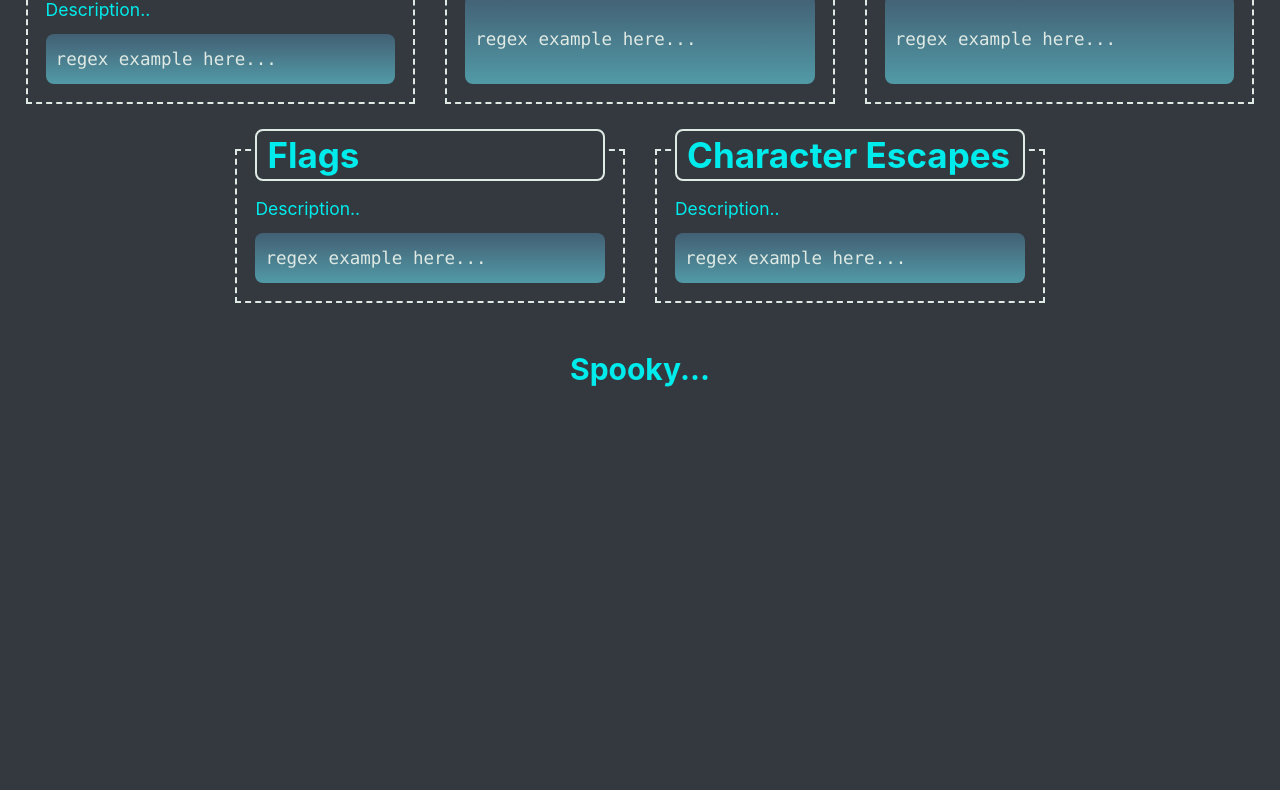
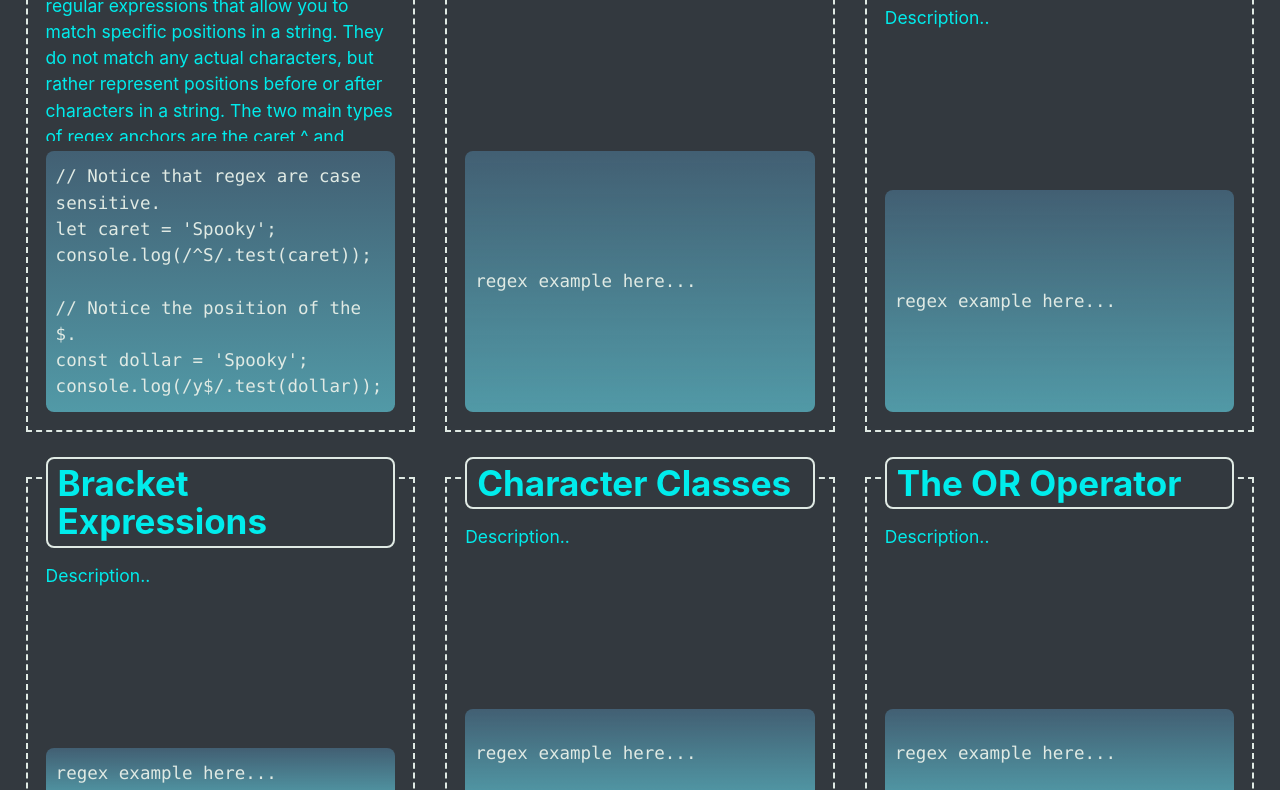
Before and after one commit to shaynefw/RegexGeist, a plain HTML site: page index.html in a window 1280 px wide. Shown: the part 612-1402 px from the top of the page. Before the commit the page ends 999 px from the top, so only its background shows below. Drawn offline with Linux system fonts and the light colour scheme.

Commit message:
added anchor section description and example

```diff
--- a/assets/css/style.css
+++ b/assets/css/style.css
@@ -68,6 +68,8 @@
 
   p {
     margin-bottom: 1rem;
+    overflow: scroll;
+    height: 10em;
   }
 
   code {
--- a/index.html
+++ b/index.html
@@ -27,10 +27,16 @@
           <figure class="card code-card">
             <h2 class="card-header">Anchors</h2>
             <div class="card-body">
-              <p>Description..</p>
+              <p>Regex anchors are special characters in regular expressions that allow you to match specific positions in a string. They do not match any actual characters, but rather represent positions before or after characters in a string. The two main types of regex anchors are the caret ^ and dollar $.<br><br>The caret anchor matches the beginning of a line or string. For example, the regex "/^S/" would match any line or string that starts with "S".<br>The dollar sign anchor matches the end of a line or string. For example, the regex "/y$/" would match any line or string that ends with "y".<br>Try it yourself! the statements below will equal true when logged to the console.</p>
             </div>
             <!-- regex example -->
-            <pre class="code-block"><code>regex example here...</code></pre>
+            <pre class="code-block"><code>// Notice that regex are case sensitive.
+let caret = 'Spooky';
+console.log(/^S/.test(caret));
+
+// Notice the position of the $.
+const dollar = 'Spooky';
+console.log(/y$/.test(dollar));</code></pre>
           </figure>
         </div>
         <div class="card-column">
```
